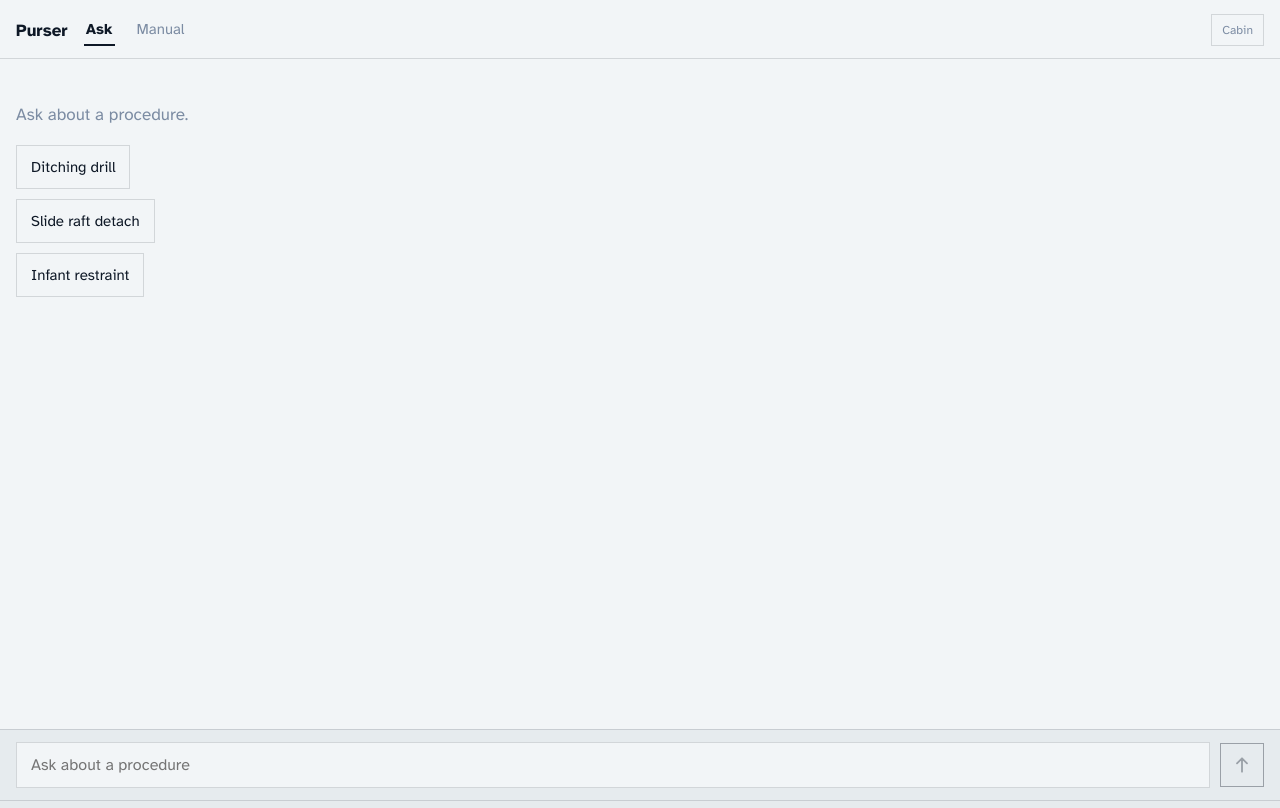
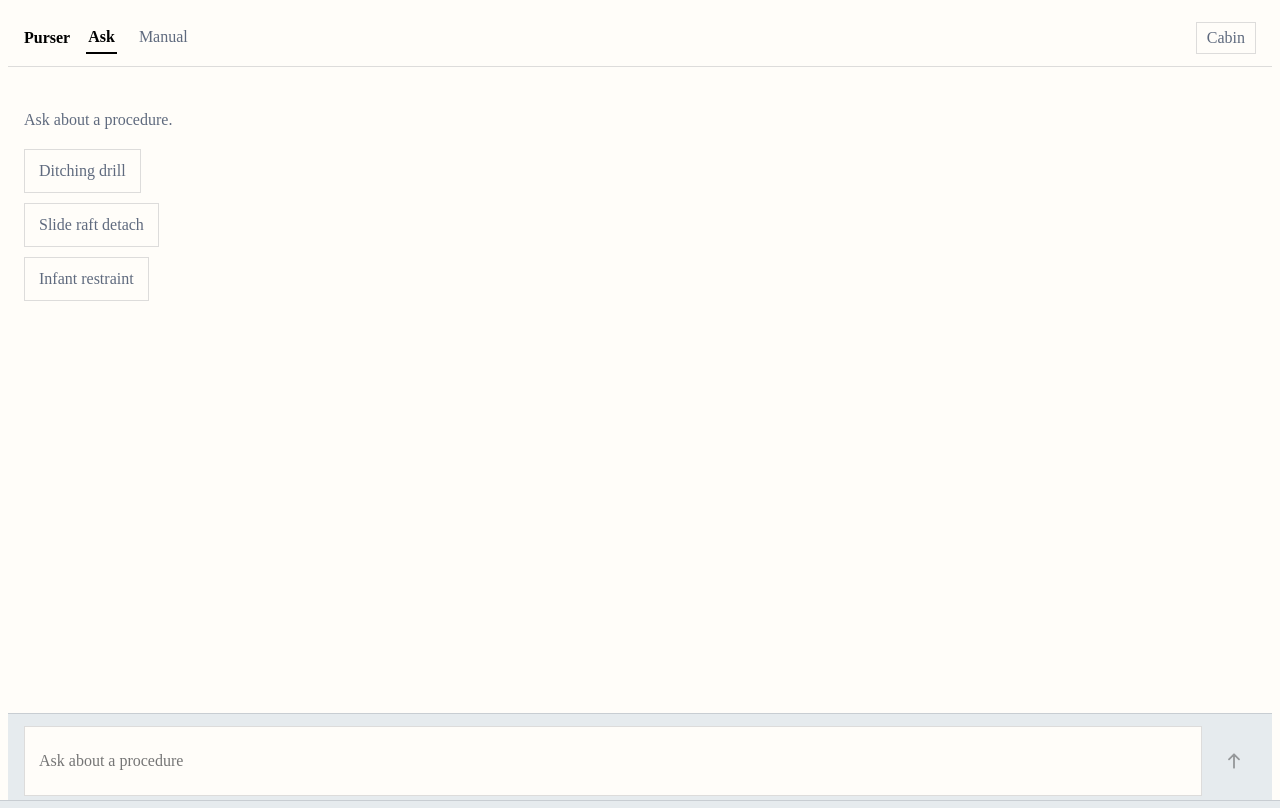
Before and after one commit to Yathharth54/Purser, a React (Vite) app in the folder web/: page / in a window 1280 px wide. Built offline with nearby package versions, Linux system fonts and the light colour scheme.

Commit message:
feat(web): brand tokens, typography and the depth system

```diff
--- a/web/index.html
+++ b/web/index.html
@@ -3,17 +3,20 @@
   <head>
     <meta charset="UTF-8" />
     <meta name="viewport" content="width=device-width, initial-scale=1, viewport-fit=cover" />
-    <meta name="theme-color" content="#0e1826" />
+    <meta name="theme-color" content="#090F21" />
     <meta name="apple-mobile-web-app-capable" content="yes" />
     <meta name="apple-mobile-web-app-status-bar-style" content="black-translucent" />
     <link rel="manifest" href="/manifest.webmanifest" />
+    <link rel="icon" type="image/png" sizes="16x16" href="/icons/icon-16.png" />
+    <link rel="icon" type="image/png" sizes="32x32" href="/icons/icon-32.png" />
+    <link rel="apple-touch-icon" href="/icons/icon-180.png" />
     <link rel="preconnect" href="https://fonts.googleapis.com" />
     <link rel="preconnect" href="https://fonts.gstatic.com" crossorigin />
     <link
-      href="https://fonts.googleapis.com/css2?family=Atkinson+Hyperlegible:ital,wght@0,400;0,700;1,400;1,700&family=IBM+Plex+Mono:wght@400;500;600&display=swap"
+      href="https://fonts.googleapis.com/css2?family=Cormorant+Garamond:wght@400;600;700&family=Atkinson+Hyperlegible:ital,wght@0,400;0,700;1,400&family=IBM+Plex+Mono:wght@400;500&display=swap"
       rel="stylesheet"
     />
-    <title>Purser</title>
+    <title>Purser Agent</title>
   </head>
   <body>
     <div id="root"></div>
--- a/web/src/styles/tokens.css
+++ b/web/src/styles/tokens.css
@@ -1,51 +1,52 @@
-/*
- * Design tokens from .superpowers/sdd/2026-09-22-purser/design-plan.md.
- * Task 17 only wires up the two webfonts and the color tokens themselves --
- * all component styling (light/cabin theme switching, layout, etc.) is
- * Task 18's job.
- */
+/* Purser Agent — brand tokens.
+   Gold marks the manual and the one primary action. It is never a surface,
+   never body text on ivory (where it fails contrast), and never a gradient
+   wash. If it lands on a secondary button, this system has collapsed into a
+   generic dark theme with an accent colour. */
+@import url("https://fonts.googleapis.com/css2?family=Cormorant+Garamond:wght@400;600;700&family=Atkinson+Hyperlegible:ital,wght@0,400;0,700;1,400&family=IBM+Plex+Mono:wght@400;500&display=swap");
 
 :root {
-  /* Color -- "the cabin at night, not a theme" */
-  --paper: #f2f5f7; /* cool white. Light mode base. */
-  --ink: #0e1826; /* desaturated navy. Text on paper; base in cabin mode. */
-  --deck: #17243a; /* raised surface in cabin mode */
-  --halo: #7be5a0; /* photoluminescent green. Citations only. Never a button. */
-  --dim: #7c8ca3; /* secondary text, tool progress, timestamps */
-  --caution: #e8a33d; /* the manual's own WARNING/CAUTION convention */
+  --navy-900: #090f21;
+  --navy-860: #0c1426;
+  --navy-820: #111a33;
+  --navy-700: #243056;
+  --sky-top:  #0c1f3a;
+  --sky-mid:  #1a3053;
+  --dawn:     #fccc8a;
+  --ivory:    #f6efe3;
+  --gold:     #dcc08c;
+  --gold-ink: #7a5f21; /* gold is illegible on ivory; this is its day-mode voice */
 
-  /* Type -- two voices, both functionally justified */
-  --font-ui: "Atkinson Hyperlegible", system-ui, sans-serif;
-  --font-mono: "IBM Plex Mono", ui-monospace, "SF Mono", monospace;
-
-  /* Scale: 15/17px body (larger than typical), 13px mono, 12px meta */
-  --text-body-sm: 15px;
-  --text-body-lg: 17px;
-  --text-mono: 13px;
-  --text-meta: 12px;
+  --ff-display: "Cormorant Garamond", Georgia, serif;
+  --ff-ui:      "Atkinson Hyperlegible", system-ui, sans-serif;
+  --ff-mono:    "IBM Plex Mono", ui-monospace, monospace;
 }
 
-* {
-  box-sizing: border-box;
+/* Day — the primary design. */
+:root, :root[data-theme="day"] {
+  --bg: #f7f3ec; --chrome: rgba(247,243,236,.84); --raised: #fff; --sunken: #ece5d8;
+  --text: #101828; --dim: #5f6a7e; --rule: #ded6c6; --hair: rgba(23,18,8,.07);
+  --me: #e3d8c0; --paper: #fffdf9; --paper-ink: #161d2c; --accent: var(--gold-ink);
+  --s1: 0 1px 2px rgba(60,48,26,.13), 0 2px 5px -1px rgba(60,48,26,.09);
+  --s2: 0 1px 2px rgba(60,48,26,.16), 0 5px 12px -3px rgba(60,48,26,.16),
+        0 14px 28px -10px rgba(60,48,26,.14);
+  --s3: 0 2px 5px rgba(60,48,26,.2), 0 12px 26px -8px rgba(60,48,26,.26),
+        0 28px 54px -18px rgba(60,48,26,.22);
+  --inset: inset 0 1px 3px rgba(60,48,26,.18);
+  --hi: inset 0 1px 0 rgba(255,255,255,.9);
 }
 
-html,
-body {
-  margin: 0;
-  padding: 0;
+/* Cabin — the dim-light reading mode. Shadows deepen because the ground is dark. */
+:root[data-theme="cabin"] {
+  --bg: var(--navy-900); --chrome: rgba(9,15,33,.8); --raised: var(--navy-820);
+  --sunken: var(--navy-860); --text: var(--ivory); --dim: #8c99b6;
+  --rule: var(--navy-700); --hair: rgba(255,255,255,.09); --me: #243560;
+  --paper: #131d38; --paper-ink: var(--ivory); --accent: var(--gold);
+  --s1: 0 1px 2px rgba(0,0,0,.4), 0 2px 6px -1px rgba(0,0,0,.35);
+  --s2: 0 1px 3px rgba(0,0,0,.45), 0 6px 14px -3px rgba(0,0,0,.45),
+        0 16px 32px -12px rgba(0,0,0,.5);
+  --s3: 0 2px 6px rgba(0,0,0,.5), 0 14px 30px -8px rgba(0,0,0,.6),
+        0 34px 64px -20px rgba(0,0,0,.6);
+  --inset: inset 0 1px 3px rgba(0,0,0,.22);
+  --hi: inset 0 1px 0 rgba(255,255,255,.07);
 }
-
-body {
-  background: var(--paper);
-  color: var(--ink);
-  font-family: var(--font-ui);
-  font-size: var(--text-body-sm);
-  -webkit-font-smoothing: antialiased;
-}
-
-code,
-pre,
-.manual-text {
-  font-family: var(--font-mono);
-  font-size: var(--text-mono);
-}
```
Also changed, not shown: web/src/components/Wordmark.tsx (added, +12 -0 lines), web/public/manifest.webmanifest.
